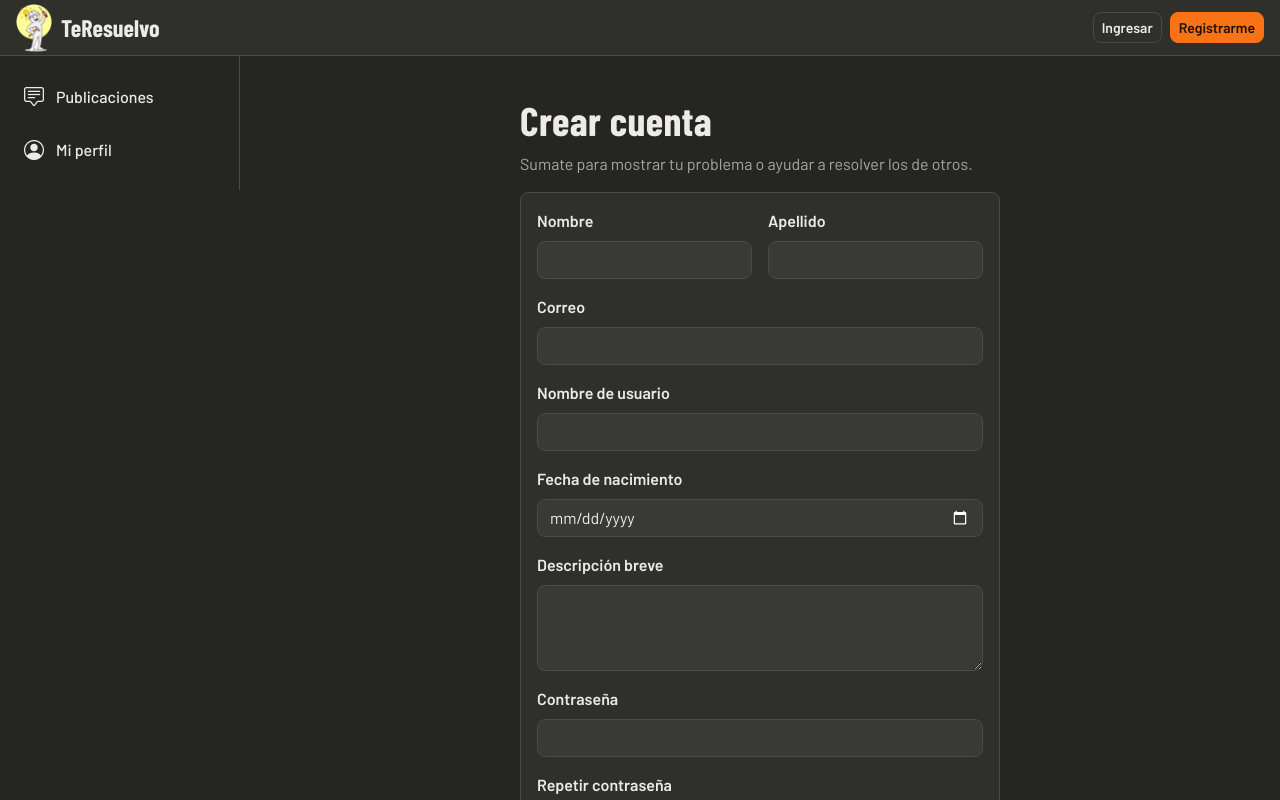
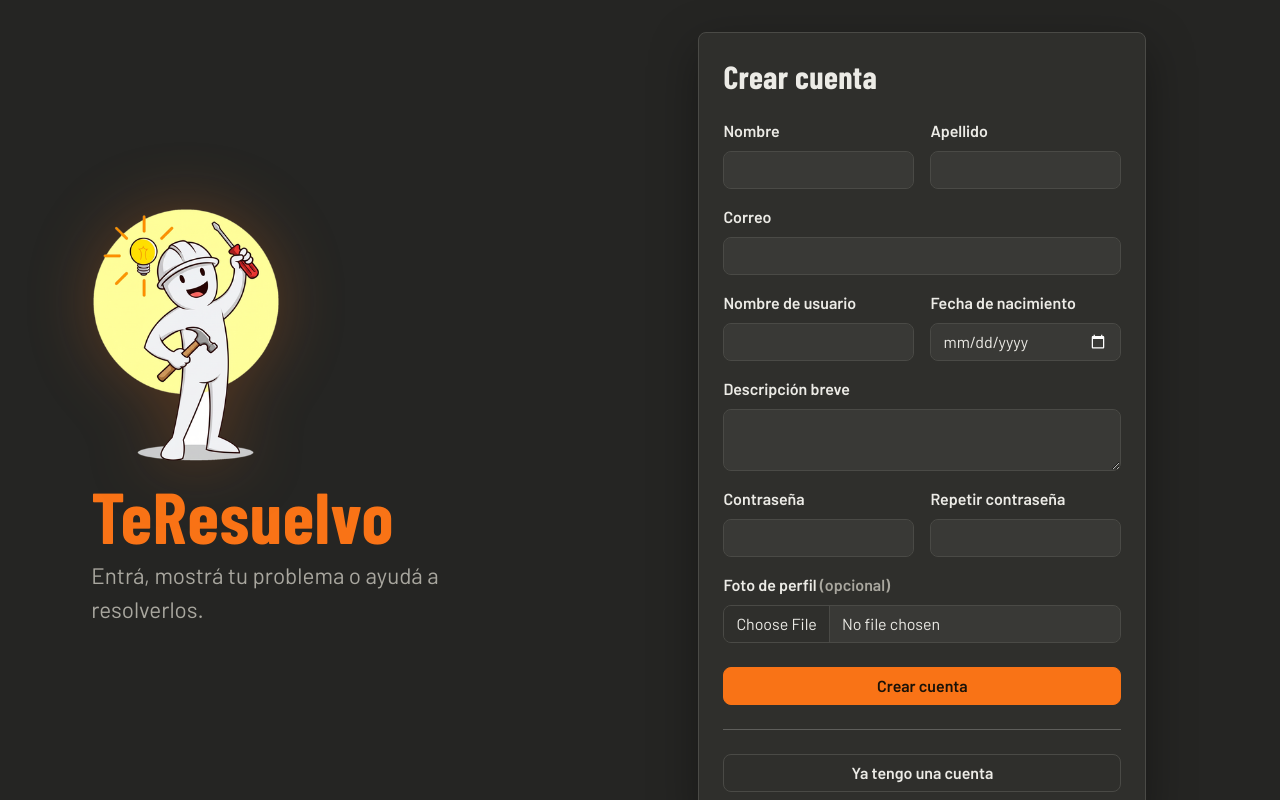
Before and after one commit to juli9894/TP2-RED-SOCIAL-Ortiz-Julian, an Angular app in the folder red-social-front/: page /registro in a window 1280 px wide. Shown: the top 800 px of the page. Built offline with nearby package versions, Linux system fonts and the light colour scheme.

Commit message:
feat(front): pantallas de acceso a dos columnas y sesión visible en la barra

```diff
--- a/red-social-front/src/app/app.html
+++ b/red-social-front/src/app/app.html
@@ -1,3 +1,6 @@
+@if (esAcceso()) {
+    <router-outlet />
+} @else {
     <app-navbar />
     <div class="layout">
         <app-sidebar />
@@ -5,3 +8,4 @@
             <router-outlet />
         </div>
     </div>
+}
--- a/red-social-front/src/app/app.ts
+++ b/red-social-front/src/app/app.ts
@@ -1,5 +1,6 @@
-import { Component, signal } from '@angular/core';
-import { RouterOutlet } from '@angular/router';
+import { Component, inject, signal } from '@angular/core';
+import { NavigationEnd, Router, RouterOutlet } from '@angular/router';
+import { filter } from 'rxjs';
 import { Navbar } from './shared/navbar/navbar';
 import { Sidebar } from './shared/sidebar/sidebar';
 
@@ -10,5 +11,17 @@ import { Sidebar } from './shared/sidebar/sidebar';
     templateUrl: './app.html',
 })
 export class App {
-    protected readonly title = signal('red-social-front');
+    private router = inject(Router);
+
+    // true cuando estamos en login o registro
+    protected esAcceso = signal(false);
+
+    constructor() {
+        this.router.events
+            .pipe(filter((evento) => evento instanceof NavigationEnd))
+            .subscribe((evento) => {
+                const url = evento.urlAfterRedirects;
+                this.esAcceso.set(url.startsWith('/login') || url.startsWith('/registro'));
+            });
+    }
 }
--- a/red-social-front/src/app/features/login/login.html
+++ b/red-social-front/src/app/features/login/login.html
@@ -1,9 +1,15 @@
-<section class="pagina-formulario">
-    <h1>Ingresar</h1>
-    <p class="text-body-secondary">Entrá para mostrar tu problema o ayudar a otros.</p>
+<main class="acceso">
+    <section class="acceso-marca">
+        <img class="acceso-logo" src="personaje.png" alt="Personaje de TeResuelvo" />
+        <h1 class="acceso-nombre">TeResuelvo</h1>
+        <p class="acceso-lema">Entrá, mostrá tu problema o ayudá a resolverlos.</p>
+    </section>
 
+    <section class="acceso-formulario">
         <form class="card" [formGroup]="formulario" (ngSubmit)="enviar()" novalidate>
-        <div class="card-body">
+            <div class="card-body p-4">
+                <h2 class="mb-4">Ingresar</h2>
+
                 <div class="mb-3">
                     <label class="form-label" for="usuarioOCorreo">Usuario o correo</label>
                     <input
@@ -33,14 +39,19 @@
                         <div class="invalid-feedback">Ingresá tu contraseña.</div>
                     }
                 </div>
+
                 @if (error()) {
                     <div class="alert alert-danger" role="alert">{{ error() }}</div>
                 }
-            <button type="submit" class="btn btn-accion w-100" [disabled]="cargando()">Ingresar</button>
+
+                <button type="submit" class="btn btn-accion w-100" [disabled]="cargando()">
+                    Ingresar
+                </button>
+
+                <hr class="my-4" />
+
+                <a class="btn btn-secundario w-100" routerLink="/registro">Crear cuenta nueva</a>
             </div>
         </form>
-
-    <p class="mt-3 text-body-secondary">
-        ¿No tenés cuenta? <a routerLink="/registro">Registrate</a>
-    </p>
     </section>
+</main>
--- a/red-social-front/src/app/features/registro/registro.html
+++ b/red-social-front/src/app/features/registro/registro.html
@@ -1,9 +1,15 @@
-<section class="pagina-formulario">
-    <h1>Crear cuenta</h1>
-    <p class="text-body-secondary">Sumate para mostrar tu problema o ayudar a resolver los de otros.</p>
+<main class="acceso acceso-largo">
+    <section class="acceso-marca">
+        <img class="acceso-logo" src="personaje.png" alt="Personaje de TeResuelvo" />
+        <h1 class="acceso-nombre">TeResuelvo</h1>
+        <p class="acceso-lema">Entrá, mostrá tu problema o ayudá a resolverlos.</p>
+    </section>
 
+    <section class="acceso-formulario">
         <form class="card" [formGroup]="formulario" (ngSubmit)="enviar()" novalidate>
-        <div class="card-body">
+            <div class="card-body p-4">
+                <h2 class="mb-4">Crear cuenta</h2>
+
                 <div class="row g-3 mb-3">
                     <div class="col-sm-6">
                         <label class="form-label" for="nombre">Nombre</label>
@@ -50,7 +56,8 @@
                     }
                 </div>
 
-            <div class="mb-3">
+                <div class="row g-3 mb-3">
+                    <div class="col-sm-6">
                         <label class="form-label" for="usuario">Nombre de usuario</label>
                         <input
                             id="usuario"
@@ -64,8 +71,7 @@
                             <div class="invalid-feedback">Elegí un nombre de usuario.</div>
                         }
                     </div>
-
-            <div class="mb-3">
+                    <div class="col-sm-6">
                         <label class="form-label" for="fechaNacimiento">Fecha de nacimiento</label>
                         <input
                             id="fechaNacimiento"
@@ -79,12 +85,13 @@
                             <div class="invalid-feedback">Ingresá tu fecha de nacimiento.</div>
                         }
                     </div>
+                </div>
 
                 <div class="mb-3">
                     <label class="form-label" for="descripcion">Descripción breve</label>
                     <textarea
                         id="descripcion"
-                    rows="3"
+                        rows="2"
                         class="form-control"
                         formControlName="descripcion"
                         [class.is-invalid]="invalido('descripcion')"
@@ -94,7 +101,8 @@
                     }
                 </div>
 
-            <div class="mb-3">
+                <div class="row g-3 mb-3">
+                    <div class="col-sm-6">
                         <label class="form-label" for="contrasena">Contraseña</label>
                         <input
                             id="contrasena"
@@ -114,8 +122,7 @@
                             </div>
                         }
                     </div>
-
-            <div class="mb-4">
+                    <div class="col-sm-6">
                         <label class="form-label" for="repetirContrasena">Repetir contraseña</label>
                         <input
                             id="repetirContrasena"
@@ -128,6 +135,7 @@
                         @if (invalido('repetirContrasena') || noCoinciden()) {
                             <div class="invalid-feedback">Las contraseñas no coinciden.</div>
                         }
+                    </div>
                 </div>
 
                 <div class="mb-4">
@@ -161,10 +169,11 @@
                 <button type="submit" class="btn btn-accion w-100" [disabled]="cargando()">
                     Crear cuenta
                 </button>
+
+                <hr class="my-4" />
+
+                <a class="btn btn-secundario w-100" routerLink="/login">Ya tengo una cuenta</a>
             </div>
         </form>
-
-    <p class="mt-3 text-body-secondary">
-        ¿Ya tenés cuenta? <a routerLink="/login">Ingresá</a>
-    </p>
     </section>
+</main>
--- a/red-social-front/src/app/shared/navbar/navbar.css
+++ b/red-social-front/src/app/shared/navbar/navbar.css
@@ -37,3 +37,20 @@
     align-items: center;
     gap: 0.5rem;
 }
+
+.avatar {
+    width: 2rem;
+    height: 2rem;
+    border-radius: 50%;
+    object-fit: cover;
+    border: 1px solid var(--rs-borde);
+}
+
+.avatar-icono {
+    font-size: 1.75rem;
+    color: var(--rs-accion);
+}
+
+.nombre-usuario {
+    font-weight: 600;
+}
--- a/red-social-front/src/app/shared/navbar/navbar.html
+++ b/red-social-front/src/app/shared/navbar/navbar.html
@@ -6,8 +6,20 @@
         </a>
 
         <nav class="acciones">
-            <a class="btn btn-secundario btn-sm" routerLink="/login">Ingresar</a>
-            <a class="btn btn-accion btn-sm" routerLink="/registro">Registrarme</a>
+            @if (auth.usuarioActual(); as usuario) {
+                @if (usuario.imagenPerfil) {
+                    <img class="avatar" [src]="usuario.imagenPerfil" alt="" />
+                } @else {
+                    <i class="bi bi-person-circle avatar-icono"></i>
+                }
+                <span class="nombre-usuario">{{ usuario.nombre }}</span>
+                <button type="button" class="btn btn-secundario btn-sm" (click)="salir()">
+                    Salir
+                </button>
+            } @else {
+                <a class="btn btn-secundario btn-sm" routerLink="/login">Ingresar</a>
+                <a class="btn btn-accion btn-sm" routerLink="/registro">Registrarme</a>
+            }
         </nav>
     </div>
 </header>
--- a/red-social-front/src/app/shared/navbar/navbar.ts
+++ b/red-social-front/src/app/shared/navbar/navbar.ts
@@ -1,5 +1,6 @@
-import { Component } from '@angular/core';
-import { RouterLink } from '@angular/router';
+import { Component, inject } from '@angular/core';
+import { Router, RouterLink } from '@angular/router';
+import { Auth } from '../../core/auth';
 
 @Component({
     selector: 'app-navbar',
@@ -7,4 +8,12 @@ import { RouterLink } from '@angular/router';
     templateUrl: './navbar.html',
     styleUrl: './navbar.css',
 })
-export class Navbar {}
+export class Navbar {
+    protected auth = inject(Auth);
+    private router = inject(Router);
+
+    protected salir() {
+        this.auth.cerrarSesion();
+        this.router.navigate(['/login']);
+    }
+}
--- a/red-social-front/src/app/shared/sidebar/sidebar.html
+++ b/red-social-front/src/app/shared/sidebar/sidebar.html
@@ -3,8 +3,10 @@
         <i class="bi bi-chat-square-text"></i>
         <span>Publicaciones</span>
     </a>
-    <a class="lateral-enlace" routerLink="/mi-perfil" routerLinkActive="activo">
-        <i class="bi bi-person-circle"></i>
-        <span>Mi perfil</span>
-    </a>
+    @if (auth.usuarioActual()) {
+        <a class="lateral-enlace" routerLink="/mi-perfil" routerLinkActive="activo">
+            <i class="bi bi-person-circle"></i>
+            <span>Mi perfil</span>
+        </a>
+    }
 </nav>
--- a/red-social-front/src/app/shared/sidebar/sidebar.ts
+++ b/red-social-front/src/app/shared/sidebar/sidebar.ts
@@ -1,5 +1,6 @@
-import { Component } from '@angular/core';
+import { Component, inject } from '@angular/core';
 import { RouterLink, RouterLinkActive } from '@angular/router';
+import { Auth } from '../../core/auth';
 
 @Component({
     selector: 'app-sidebar',
@@ -7,4 +8,6 @@ import { RouterLink, RouterLinkActive } from '@angular/router';
     templateUrl: './sidebar.html',
     styleUrl: './sidebar.css',
 })
-export class Sidebar {}
+export class Sidebar {
+    protected auth = inject(Auth);
+}
--- a/red-social-front/src/styles.css
+++ b/red-social-front/src/styles.css
@@ -133,3 +133,54 @@ a:hover {
 .estado-vacio p {
     margin: 0;
 }
+
+/* ---------- Pantallas de acceso (login y registro) ---------- */
+.acceso {
+    display: grid;
+    grid-template-columns: 1fr 1fr;
+    align-items: center;
+    gap: 2rem;
+    min-height: 100vh;
+    max-width: 75rem;
+    margin: 0 auto;
+    padding: 2rem 4vw;
+}
+
+.acceso-logo {
+    height: clamp(8rem, 22vw, 16rem);
+    width: auto;
+    filter: drop-shadow(0 0 2rem rgba(249, 115, 22, 0.25));
+}
+
+.acceso-nombre {
+    margin: 1rem 0 0.5rem;
+    font-size: clamp(3rem, 6vw, 4.5rem);
+    line-height: 1;
+    color: var(--rs-accion);
+}
+
+.acceso-lema {
+    max-width: 24rem;
+    font-size: 1.4rem;
+    color: var(--rs-texto-suave);
+}
+
+.acceso-formulario .card {
+    max-width: 28rem;
+    margin: 0 auto;
+    box-shadow: 0 1rem 3rem rgba(0, 0, 0, 0.35);
+}
+
+/* En celular: una sola columna y la marca centrada */
+@media (max-width: 767.98px) {
+    .acceso {
+        grid-template-columns: 1fr;
+        gap: 1rem;
+        text-align: center;
+    }
+
+    .acceso-lema {
+        margin: 0 auto;
+        font-size: 1.15rem;
+    }
+}
```
Also changed, not shown: red-social-front/src/app/core/auth.ts (+33 -2 lines), 1 other file (tests, documents, lock files or other folders). Lines whose indentation alone changed are shown as unchanged.
